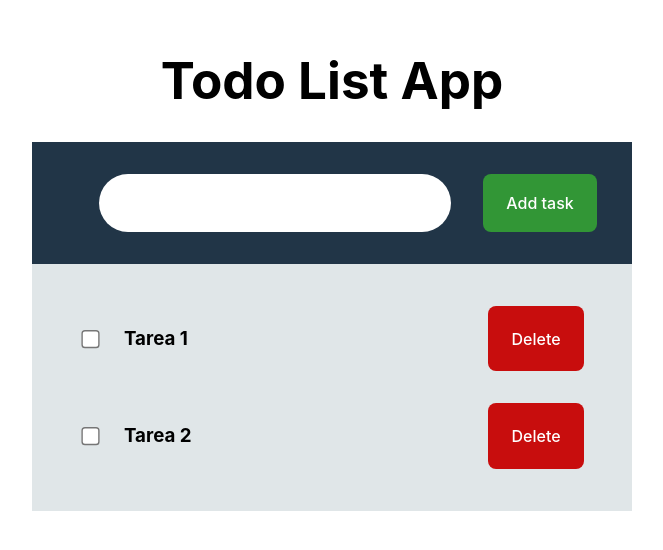
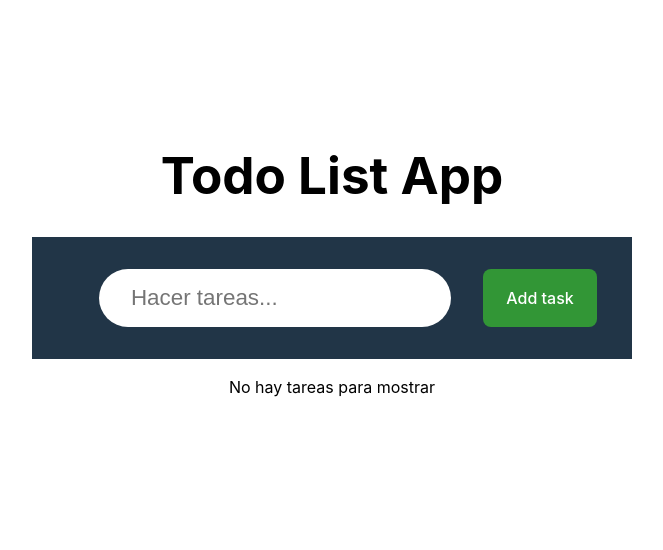
Before and after one commit to sebasz1000/programacion_web_2023-2, a React (Vite) app in the folder 03-react-hooks-events/todo-app/: page / in a window 1280 px wide. Shown: the part 136-686 px from the top of the page, without its empty margins (308-971 px from the left). Built offline with nearby package versions, Linux system fonts and the light colour scheme.

Commit message:
Adds todo creation in 03

```diff
--- a/03-react-hooks-events/todo-app/components/Form/Form.jsx
+++ b/03-react-hooks-events/todo-app/components/Form/Form.jsx
@@ -1,9 +1,31 @@
 import './Form.css'
-export function Form () {
+import { useState } from 'react'
+
+const initInputValue = ''
+
+export function Form ({ onSubmit }) {
+  const [inputValue, setInputValue] = useState(initInputValue)
+
+  const handleChange = (e) => setInputValue(e.target.value)
+
+  const handleSubmit = (e) => {
+    e.preventDefault()
+    onSubmit(inputValue)
+    setInputValue(initInputValue)
+  }
+
   return (
-    <form>
-      <input type='text' />
-      <button className='add-btn'>
+    <form onSubmit={handleSubmit}>
+      <input
+        type='text'
+        value={inputValue}
+        onChange={handleChange}
+        placeholder='Hacer tareas...'
+      />
+      <button
+        className='add-btn'
+        type='submit'
+      >
         Add task
       </button>
     </form>
--- a/03-react-hooks-events/todo-app/components/List/List.jsx
+++ b/03-react-hooks-events/todo-app/components/List/List.jsx
@@ -1,29 +1,37 @@
 import { Button } from '../'
 import './List.css'
-export function List () {
+export function List ({ list }) {
   return (
     <ul className='list'>
-      <li className='list-item'>
-        <div>
-          <input type='checkbox' />
-          <h3>Tarea 1</h3>
-        </div>
-        <Button
-          labelText='Delete'
-          type='delete'
-        />
-      </li>
+      {
+        list.map(item =>
+          <ListItem
+            key={item.id}
+            data={item}
+          />)
+      }
 
-      <li className='list-item'>
-        <div>
-          <input type='checkbox' />
-          <h3>Tarea 2</h3>
-        </div>
-        <Button
-          labelText='Delete'
-          type='delete'
-        />
-      </li>
     </ul>
   )
 }
+
+function ListItem ({ data }) {
+  const { id, title, complete } = data
+  return (
+    <li key={id} className='list-item'>
+      <div>
+        <input
+          type='checkbox'
+          checked={complete}
+        />
+        <h3>
+          {title}
+        </h3>
+      </div>
+      <Button
+        labelText='Delete'
+        type='delete'
+      />
+    </li>
+  )
+}
--- a/03-react-hooks-events/todo-app/src/App.jsx
+++ b/03-react-hooks-events/todo-app/src/App.jsx
@@ -1,15 +1,34 @@
+import { useState } from 'react'
 import { Form, List } from '../components'
 
 export default function App () {
+  const [todos, setTodos] = useState([])
+
+  const createTodo = (title) => {
+    const newTodo = {
+      id: crypto.randomUUID(),
+      title,
+      complete: false
+    }
+    setTodos(prevState =>
+      [...prevState, newTodo])
+  }
+
+  const hasTodos = todos.length > 0
   return (
     <>
       <div className='container'>
         <h1>Todo List App</h1>
         <header className='header'>
-          <Form />
+          <Form onSubmit={createTodo} />
         </header>
         <main>
-          <List />
+          {
+           hasTodos
+             ? <List list={todos} />
+             : <p>No hay tareas para mostrar</p>
+          }
+
         </main>
       </div>
     </>
```
